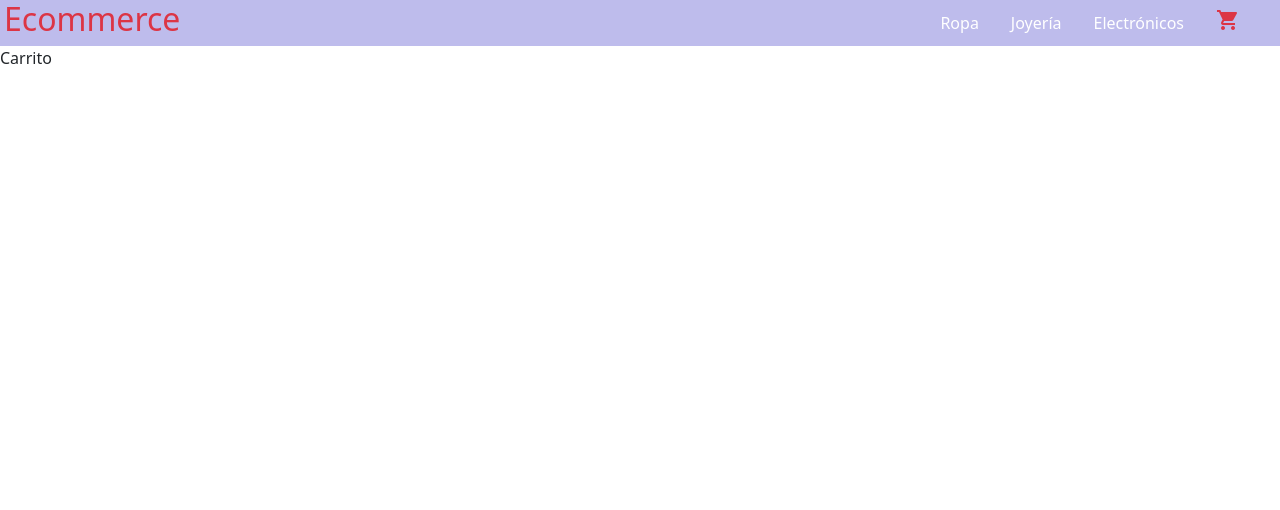
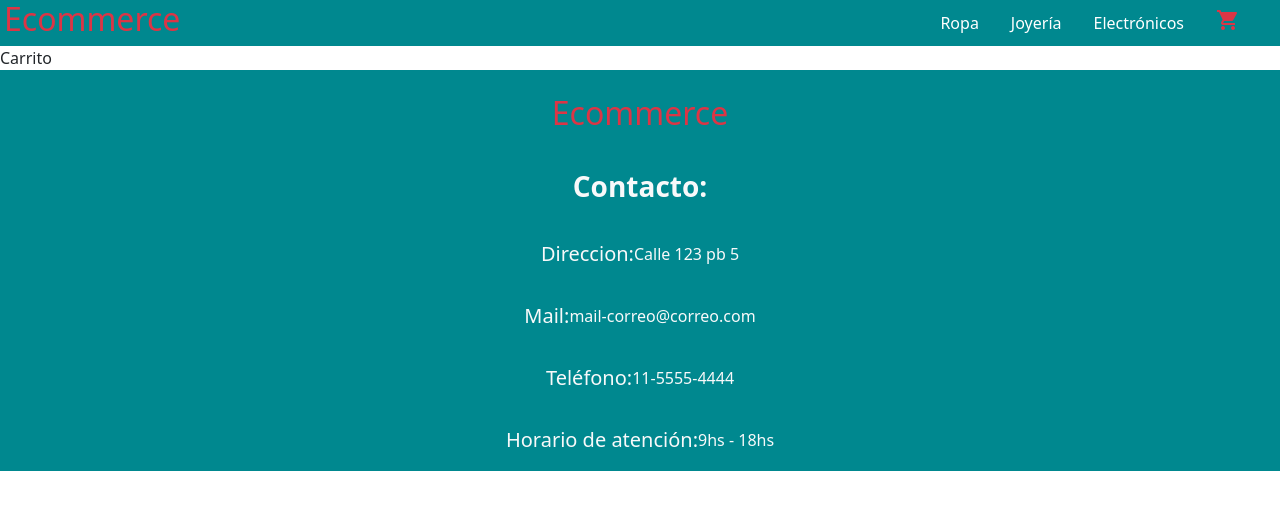
Before and after one commit to PablodelaTorre/trabajo-react-js, a React (Create React App) app: page /carrito in a window 1280 px wide. Shown: the top 510 px of the page. Built offline with nearby package versions, Linux system fonts and the light colour scheme.

Commit message:
Estilos refinados

```diff
--- a/src/App.js
+++ b/src/App.js
@@ -6,6 +6,7 @@ import { ToastContainer } from 'react-toastify'
 import 'react-toastify/dist/ReactToastify.css';
 import { BrowserRouter, Route, Routes } from 'react-router-dom'
 import Carrito from './components/Carrito'
+import Footer from './components/Footer'
 
 
 const App = () => {
@@ -20,6 +21,7 @@ const App = () => {
           <Route path="/item/:itemId" element={<ItemDetailContainer/>}/>
           <Route path="/carrito" element={<Carrito/>}/>
         </Routes>
+        <Footer/>
     </BrowserRouter>
   )
 }
--- /dev/null
+++ b/src/components/Footer.js
@@ -0,0 +1,23 @@
+import React from 'react'
+import { Link } from 'react-router-dom'
+
+const Footer = () => {
+    return (
+        <>
+            <nav className='d-flex flex-column 100vw justify-content-center align-items-center bgNav'>
+                <div className='row'>
+                    <Link to="/" className='text-decoration-none link-danger my-4'><h1 className='fs-2'>Ecommerce</h1></Link>
+                </div>
+                <div className='row'>
+                    <p className='fs-3 fw-bold text-light d-flex justify-content-center'>Contacto:</p>
+                    <p className='fs-5 text-light d-flex justify-content-center my-3'>Direccion:<span className='fs-6 text-light d-flex align-items-center'> Calle 123 pb 5</span></p>
+                    <p className='fs-5 text-light d-flex justify-content-center my-3'>Mail:<span className='fs-6 text-light d-flex align-items-center'> mail-correo@correo.com</span></p>
+                    <p className='fs-5 text-light d-flex justify-content-center my-3'>Teléfono:<span className='fs-6 text-light d-flex align-items-center'> 11-5555-4444</span></p>
+                    <p className='fs-5 text-light d-flex justify-content-center my-3'>Horario de atención:<span className='fs-6 text-light d-flex align-items-center'> 9hs - 18hs</span></p>
+                </div>
+            </nav>
+        </>
+    )
+}
+
+export default Footer
--- a/src/index.css
+++ b/src/index.css
@@ -4,7 +4,7 @@ body {
 }
 
 .bgNav{
-  background-color: #bebcec;
+  background-color: #00888f;
 }
 
 .linkNav{
```
